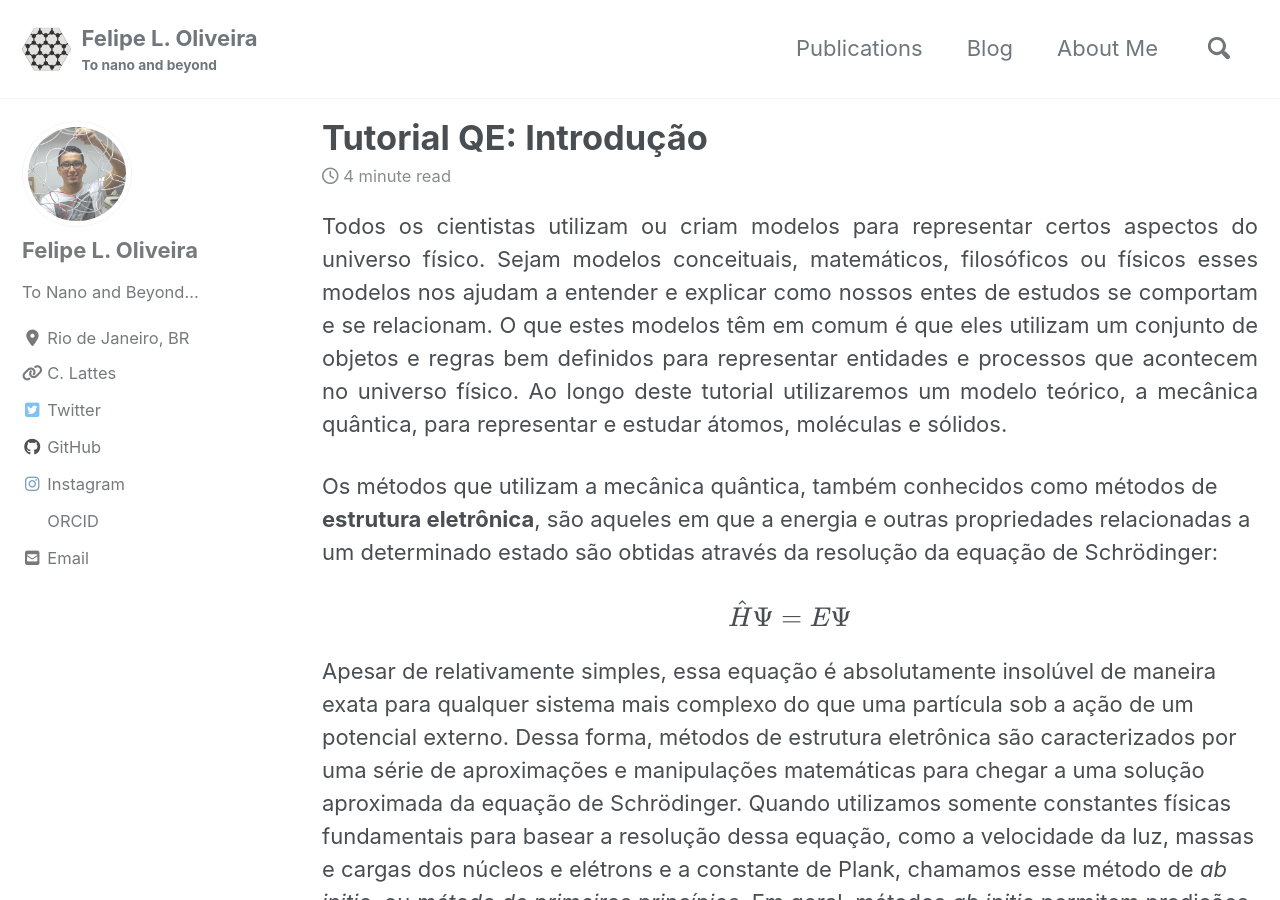
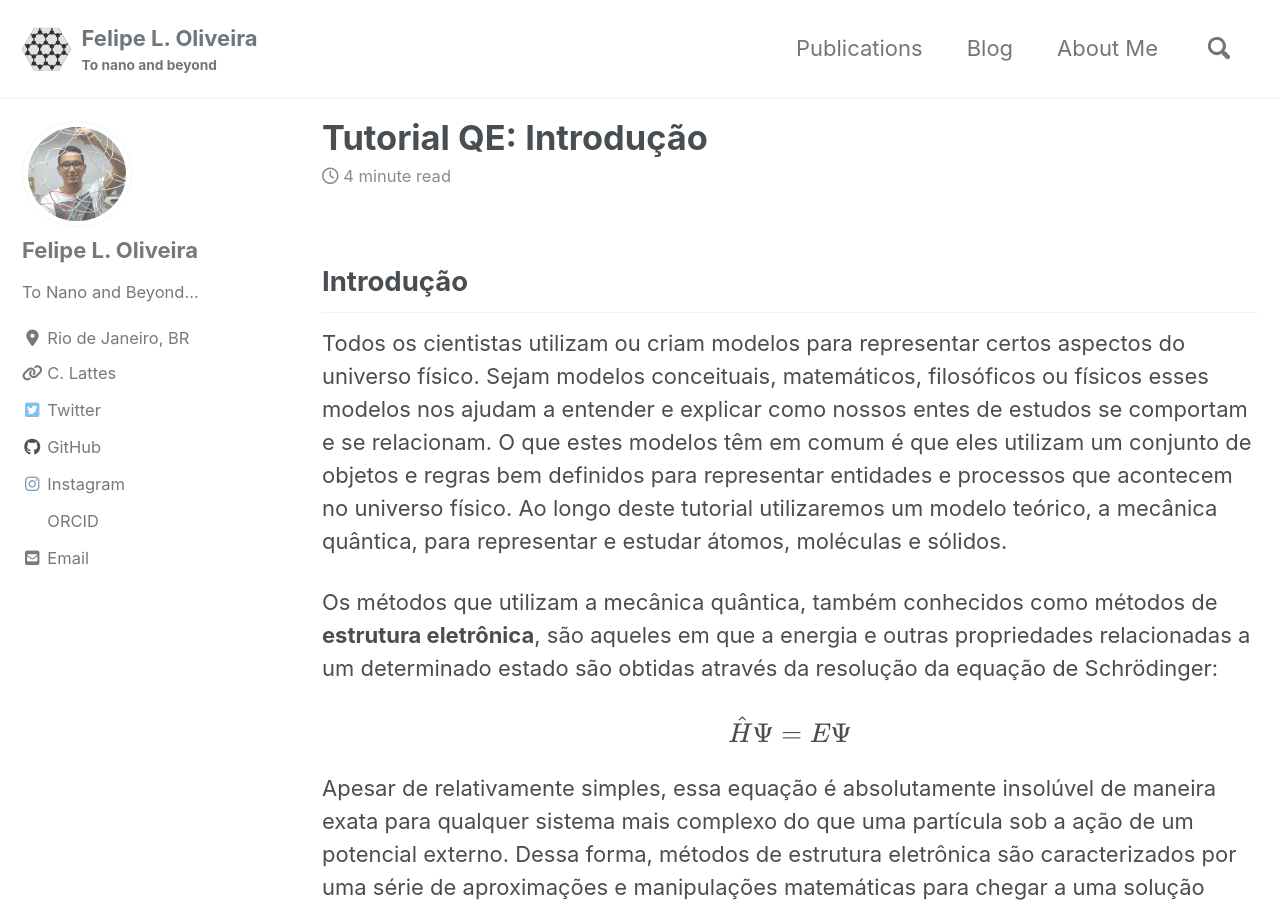
Before and after one commit to lipelopesoliveira/lipelopesoliveira.github.io, a Jekyll site: the page built from _posts/tutoriais_qe/2019-08-30-cap0.md, in a window 1280 px wide and 900 px high. Built offline with Jekyll 4.4.1, drawn with Linux system fonts in a browser that asks for light colours; cached includes are drawn as plain includes; nearby versions of some CDN libraries; formulas are drawn with MathJax 3.

Commit message:
Update 2019-08-30-cap0.md

```diff
--- a/_posts/tutoriais_qe/2019-08-30-cap0.md
+++ b/_posts/tutoriais_qe/2019-08-30-cap0.md
@@ -9,8 +9,9 @@ excerpt: "Introdução"
 mathjax: "true"
 ---
 
+## Introdução
+
 Todos os cientistas utilizam ou criam modelos para representar certos aspectos do universo físico. Sejam modelos conceituais, matemáticos, filosóficos ou físicos esses modelos nos ajudam a entender e explicar como nossos entes de estudos se comportam e se relacionam. O que estes modelos têm em comum é que eles utilizam um conjunto de objetos e regras bem definidos para representar entidades e processos que acontecem no universo físico. Ao longo deste tutorial utilizaremos um modelo teórico, a mecânica quântica, para representar e estudar átomos, moléculas e sólidos.
-{: style="text-align: justify;"}
 
 Os métodos que utilizam a mecânica quântica, também conhecidos como métodos de **estrutura eletrônica**, são aqueles em que a energia e outras propriedades relacionadas a um determinado estado são obtidas através da resolução da equação de Schrödinger:
 
@@ -27,6 +28,7 @@ Para nossos cálculos DFT utilizaremos o [**Quantum ESPRESSO**](https://www.quan
 Esse tutorial tem como principal objetivo abordar desde os cálculos mais simples até tópicos um pouco mais complexos, sempre tentado ser o mais didático e explicativo possível. Todos os *scripts* e *inputs* necessários são fornecidos, bem como explicações detalhadas de todos os tópicos e detalhes pertinentes.
 
 Apesar de algumas explicações sobre a teoria por trás do cálculo serem fornecidas quando necessário, não está dentro do escopo deste tutorial explorar de maneira profunda os conceitos teóricos por trás dos cálculos DFT. Sendo assim, recomendo fortemente a leitura dos livros:
+{: style="text-align: justify;"}
 
 Giustino, F., 2014. **Materials modelling using density functional theory: properties and predictions**. Oxford University Press. [PDF](https://drive.google.com/file/d/1gC0I6oAcLgdsJ6LUxhEG7YbzgUzsomzb/view?usp=sharing)
 
```
